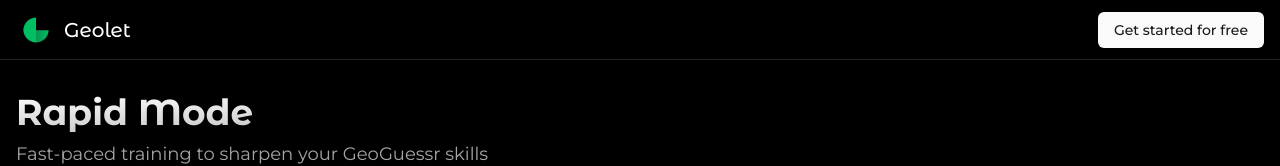
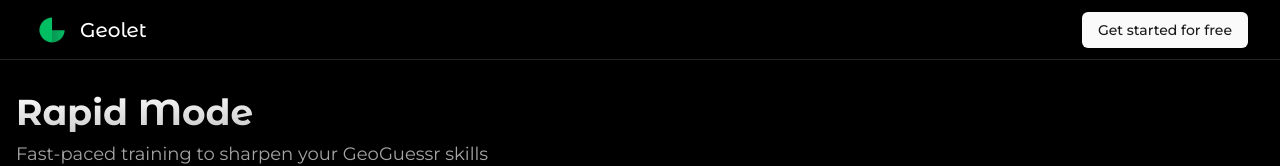
Before and after one commit to Jaccxc/Geolet, a Next.js app: page /rapid in a window 1280 px wide. Shown: the top 166 px of the page. Built offline with nearby package versions, Linux system fonts and the light colour scheme; no server answers.

Commit message:
fix tab position

```diff
--- a/src/app/layout.tsx
+++ b/src/app/layout.tsx
@@ -58,7 +58,7 @@ export default async function RootLayout({ children }: PropsWithChildren) {
 async function AppBar() {
   return (
     <header className='border-white/8 h-[60px] min-h-[60px] flex-shrink-0 border-b'>
-      <div className='container mx-auto flex h-full items-center justify-between px-4'>
+      <div className='flex h-full items-center justify-between px-8 w-full'>
         <Logo />
         <Navigation />
       </div>
--- a/src/components/page-tabs.tsx
+++ b/src/components/page-tabs.tsx
@@ -23,7 +23,7 @@ export function PageTabs() {
 
   return (
     <div className='border-white/8 flex-shrink-0 border-b'>
-      <div className='container mx-auto px-4'>
+      <div className='w-full flex justify-start px-8'>
         <nav className='flex gap-6'>
           {tabs.map((tab) => (
             <Link
--- a/src/features/rapid/components/game-screen.tsx
+++ b/src/features/rapid/components/game-screen.tsx
@@ -95,7 +95,7 @@ export function GameScreen({ queueItems, mode, onComplete }: GameScreenProps) {
     <div className='mx-auto w-full max-w-5xl'>
       <ProgressHeader
         current={currentIndex + 1}
-        total={queueItems.length}
+        total={queueItems.length - 1}
         correct={correctCount}
         timeElapsed={timeElapsed}
       />
```
